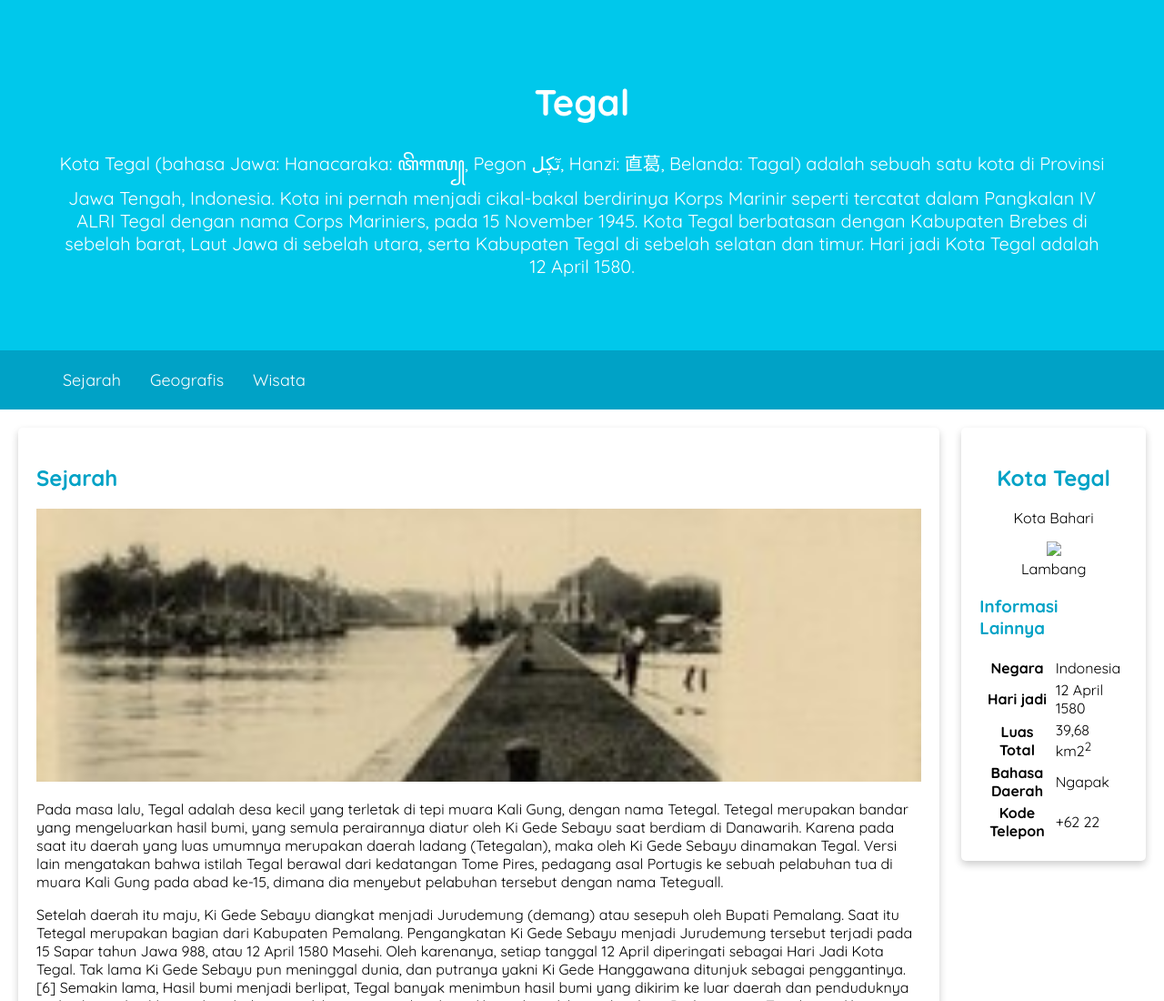
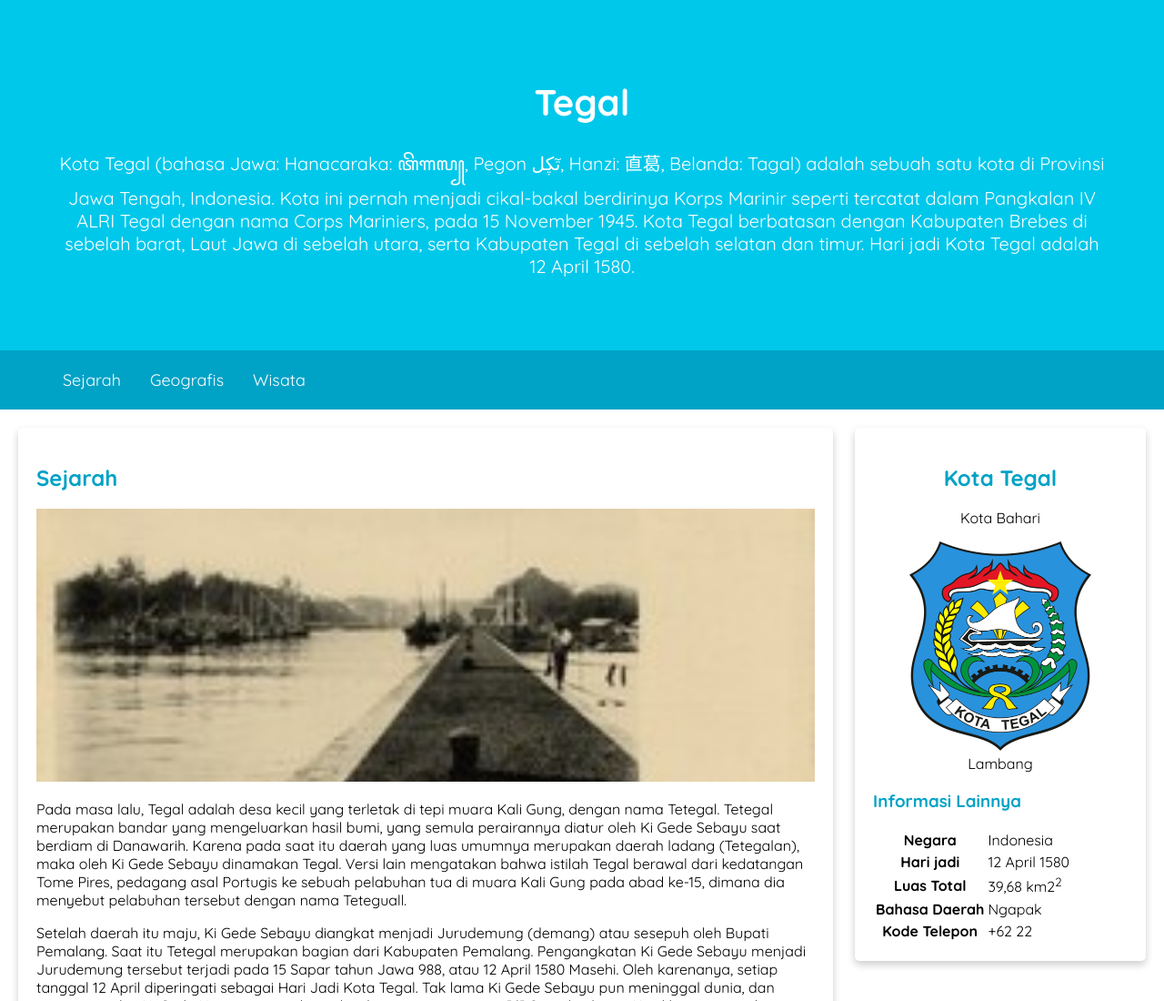
Before and after one commit to stnkbhj/Submission, a plain HTML site: page index.html in a window 1280 px wide. Shown: the top 1100 px of the page at 91% size. Drawn offline with Linux system fonts and the light colour scheme; files that its build step writes are made by us from their sources.

Commit message:
Update index.html
dicoding

```diff
--- a/index.html
+++ b/index.html
@@ -120,7 +120,7 @@
 	<h2>Kota Tegal</h2>
 	<p>Kota Bahari</p>
 	<figure>
-		<img src="aset\lambang.png">
+		<img src="https://github.com/stnkbhj/Submission/blob/5b9439b46b977004343e23a09c2b25d348242ba5/lambang.png">
 		<figcaption>Lambang</figcaption>
 	</figure>
 </header>
```
